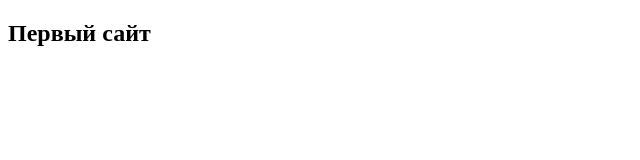
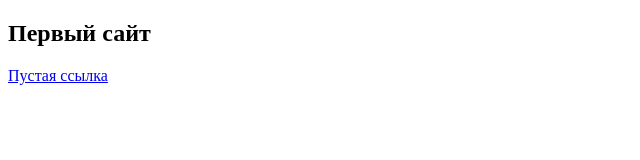
Before and after one commit to Igort1967/git-practice-28, a plain HTML site: page index.html in a window 1280 px wide. Shown: the whole page, without its empty margins (0-640 px from the left). Drawn offline with Linux system fonts and the light colour scheme.

Commit message:
added href in html

```diff
--- a/index.html
+++ b/index.html
@@ -2,5 +2,6 @@
 <main>
     <section>
         <h1>Первый сайт</h1>
+        <a href="#">Пустая ссылка</a>
     </section>
 </main>
```
